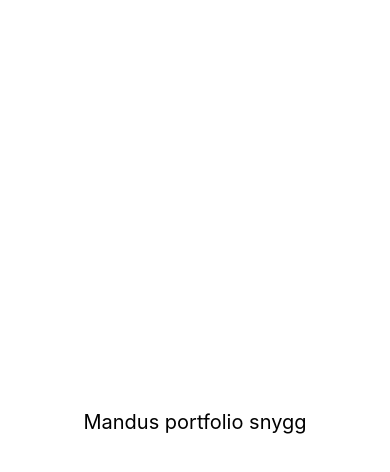
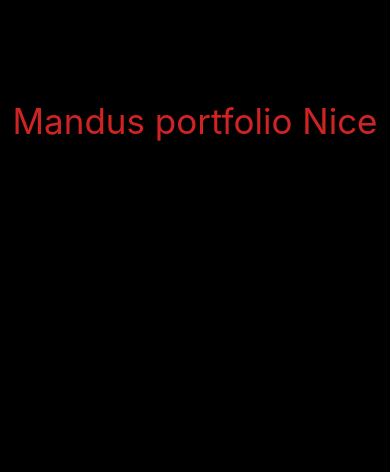
Before and after one commit to DutenLobarn/React-Native-Portfilio, a React Native app: screen / in a window 390 px wide. Shown: the top 472 px of the page. Built offline with nearby package versions, Linux system fonts and the light colour scheme.

Commit message:
Update App.js

```diff
--- a/App.js
+++ b/App.js
@@ -4,24 +4,26 @@ import { StyleSheet, Text, View } from "react-native";
 export default function App() {
   return (
     <View style={styles.container}>
-      <Text style={h1.h1}>Mandus portfolio snygg</Text>
+      <Text style={styles.h1}>Mandus portfolio Nice</Text>
       <StatusBar style="auto" />
     </View>
   );
 }
 
 
-const h1 = StyleSheet.create({
-  h1: {
-    fontSize: 20,
-  },
-});
+
+
 
 const styles = StyleSheet.create({
   container: {
     flex: 1,
-    backgroundColor: "#fff",
-    alignItems: "center",
-    justifyContent: "center",
+    backgroundColor: "#000",
+
+  },
+  h1: {
+    fontSize: 35,
+    color: "#D02323",
+    textAlign: "center",
+    paddingTop: 100,
   },
 });
```
